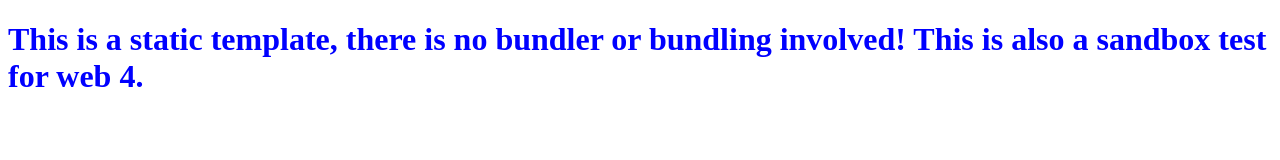
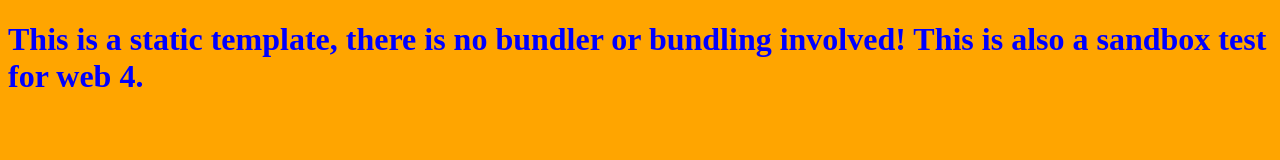
Before and after one commit to stephaniehenry/web-4-test2, a website: page index.html in a window 1280 px wide. Drawn offline with Linux system fonts and the light colour scheme.

Commit message:
Background Color Added

```diff
--- a/styles.css
+++ b/styles.css
@@ -1,3 +1,7 @@
 h1 {
   color: blue;
 }
+
+body {
+  background: orange;
+}
```
